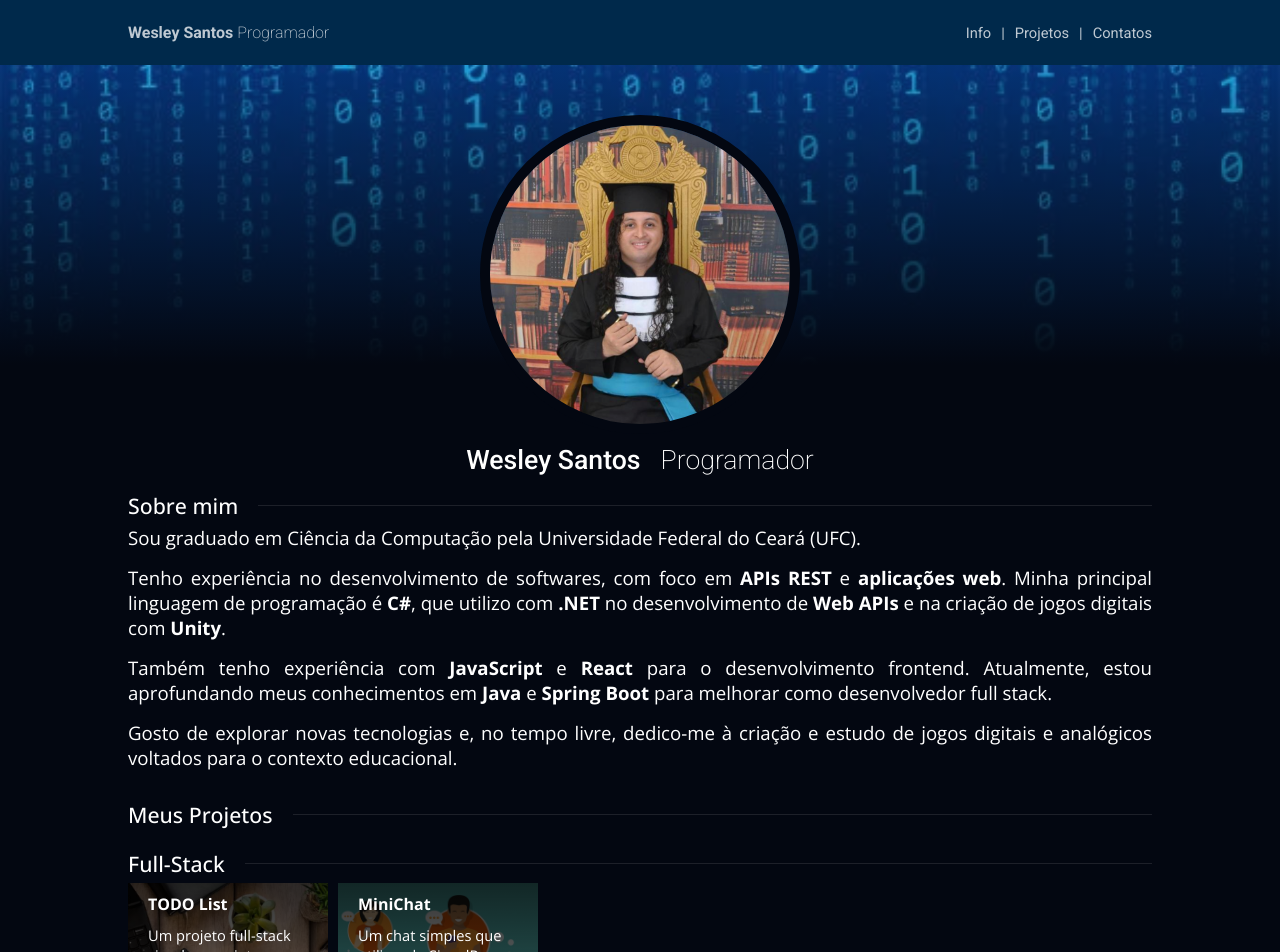
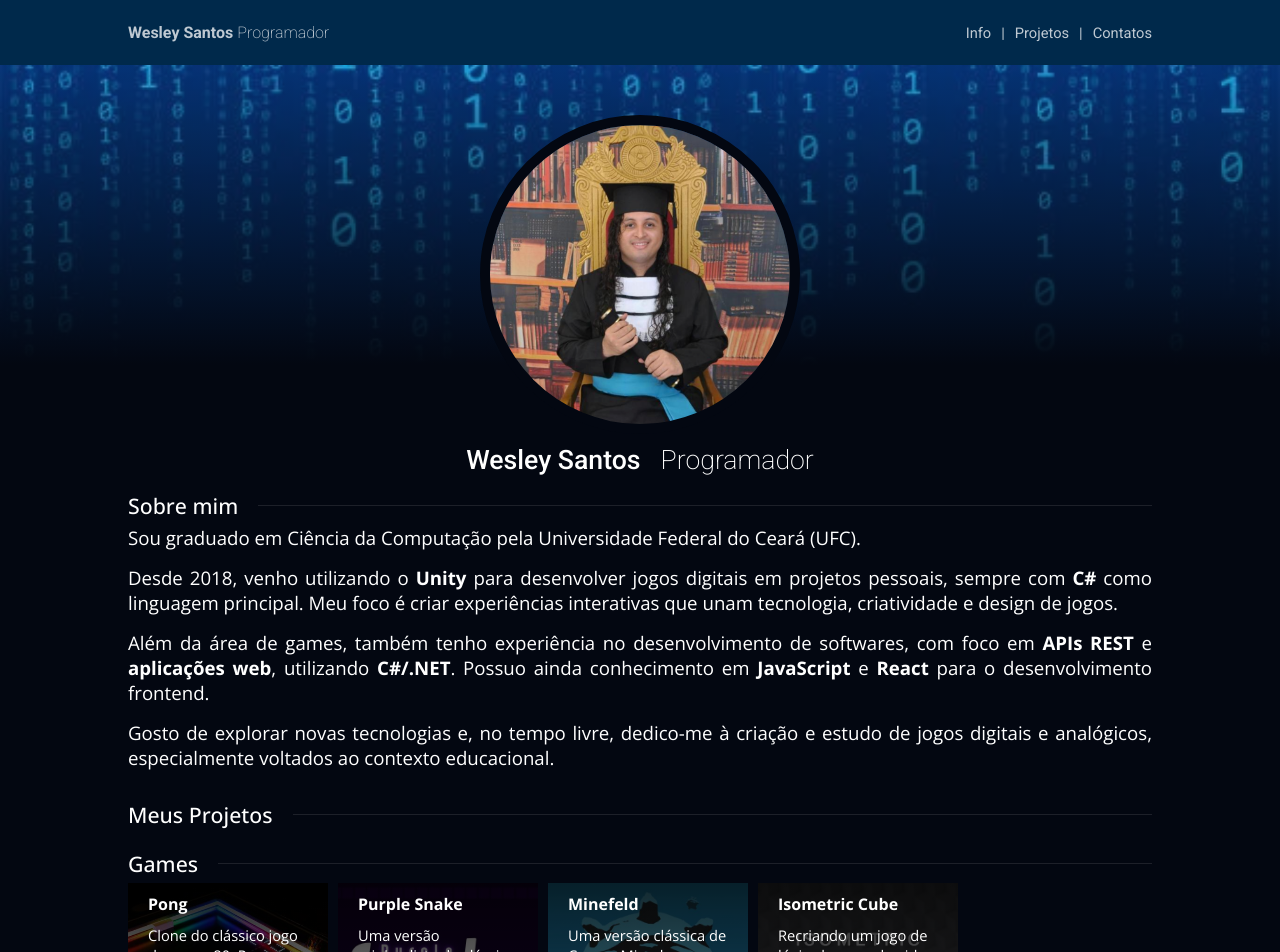
Before and after one commit to wesleysotnas64/meu-portfolio-dev, a React (Vite) app: page / in a window 1280 px wide. Shown: the top 952 px of the page. Built offline with nearby package versions, Linux system fonts and the light colour scheme.

Commit message:
feat: Add a new game portfolio and update description;

```diff
--- a/src/components/aboutMe/AboutMe.jsx
+++ b/src/components/aboutMe/AboutMe.jsx
@@ -8,13 +8,13 @@ function AboutMe() {
                     Sou graduado em Ciência da Computação pela Universidade Federal do Ceará (UFC).
                 </p>
                 <p>
-                    Tenho experiência no desenvolvimento de softwares, com foco em <strong>APIs REST</strong> e <strong>aplicações web</strong>. Minha principal linguagem de programação é <strong>C#</strong>, que utilizo com <strong>.NET</strong> no desenvolvimento de <strong>Web APIs</strong> e na criação de jogos digitais com <strong>Unity</strong>.
+                    Desde 2018, venho utilizando o <strong>Unity</strong> para desenvolver jogos digitais em projetos pessoais, sempre com <strong>C#</strong> como linguagem principal. Meu foco é criar experiências interativas que unam tecnologia, criatividade e design de jogos.
                 </p>
                 <p>
-                    Também tenho experiência com <strong>JavaScript</strong> e <strong>React</strong> para o desenvolvimento frontend. Atualmente, estou aprofundando meus conhecimentos em <strong>Java</strong> e <strong>Spring Boot</strong> para melhorar como desenvolvedor full stack.
+                    Além da área de games, também tenho experiência no desenvolvimento de softwares, com foco em <strong>APIs REST</strong> e <strong>aplicações web</strong>, utilizando <strong>C#/.NET</strong>. Possuo ainda conhecimento em <strong>JavaScript</strong> e <strong>React</strong> para o desenvolvimento frontend.
                 </p>
                 <p>
-                    Gosto de explorar novas tecnologias e, no tempo livre, dedico-me à criação e estudo de jogos digitais e analógicos voltados para o contexto educacional.
+                    Gosto de explorar novas tecnologias e, no tempo livre, dedico-me à criação e estudo de jogos digitais e analógicos, especialmente voltados ao contexto educacional.
                 </p>
             </MainDiv>
         </>
--- a/src/components/projectGridGames/ProjectGridGames.jsx
+++ b/src/components/projectGridGames/ProjectGridGames.jsx
@@ -3,6 +3,7 @@ import { GridContainer } from "./ProjectGridGames.style";
 import pongImage from "../../assets/img/pong.jpg";
 import snakeImage from "../../assets/img/snake.jpg";
 import minefieldImage from "../../assets/img/minefield.jpg";
+import isometricCubeImage from "../../assets/img/isometric-cube.jpg";
 
 function ProjectGridGames() {
     return (
@@ -26,6 +27,13 @@ function ProjectGridGames() {
                 projectLink="https://wesleysotnas64.itch.io/minefield"
             />
 
+            <ProjectCard
+                title="Isometric Cube"
+                description="Recriando um jogo de lógica bem conhecido do Rachacuca, desenvolvido com Unity."
+                backgroundImage={isometricCubeImage}
+                projectLink="https://wesleysotnas64.itch.io/isometric-cube"
+            />
+
         </GridContainer>
     );
 }
--- a/src/pages/landscapeLayout/LandscapeLayout.jsx
+++ b/src/pages/landscapeLayout/LandscapeLayout.jsx
@@ -28,11 +28,12 @@ function LandscapeLayout() {
                 <AboutMe />
 
                 <SectionTitle title="Meus Projetos"/>
-                <SectionTitle title="Full-Stack"/>
-                <ProjectGridFullStack />
 
                 <SectionTitle title="Games" />
                 <ProjectGridGames />
+
+                <SectionTitle title="Full-Stack"/>
+                <ProjectGridFullStack />
 
                 <FooterPage />
 
--- a/src/pages/portraitLayout/PortraitLayout.jsx
+++ b/src/pages/portraitLayout/PortraitLayout.jsx
@@ -30,11 +30,13 @@ function PortraitLayout() {
                 <AboutMe />
 
                 <SectionTitle title="Meus Projetos"/>
+
+                <SectionTitle title="Games" />
+                <ProjectGridGames />
+
                 <SectionTitle title="Full-Stack"/>
                 <ProjectGridFullStack />
 
-                <SectionTitle title="Games" />
-                <ProjectGridGames />
 
                 <FooterPage />
 
```
Also changed, not shown: src/assets/img/isometric-cube.jpg (added).
